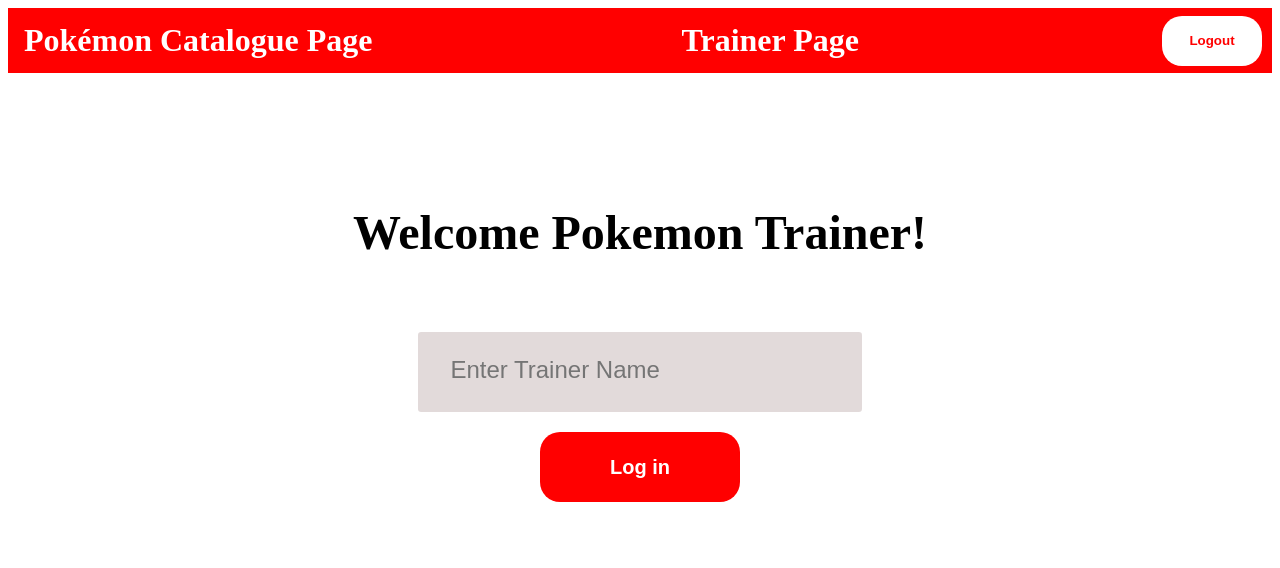
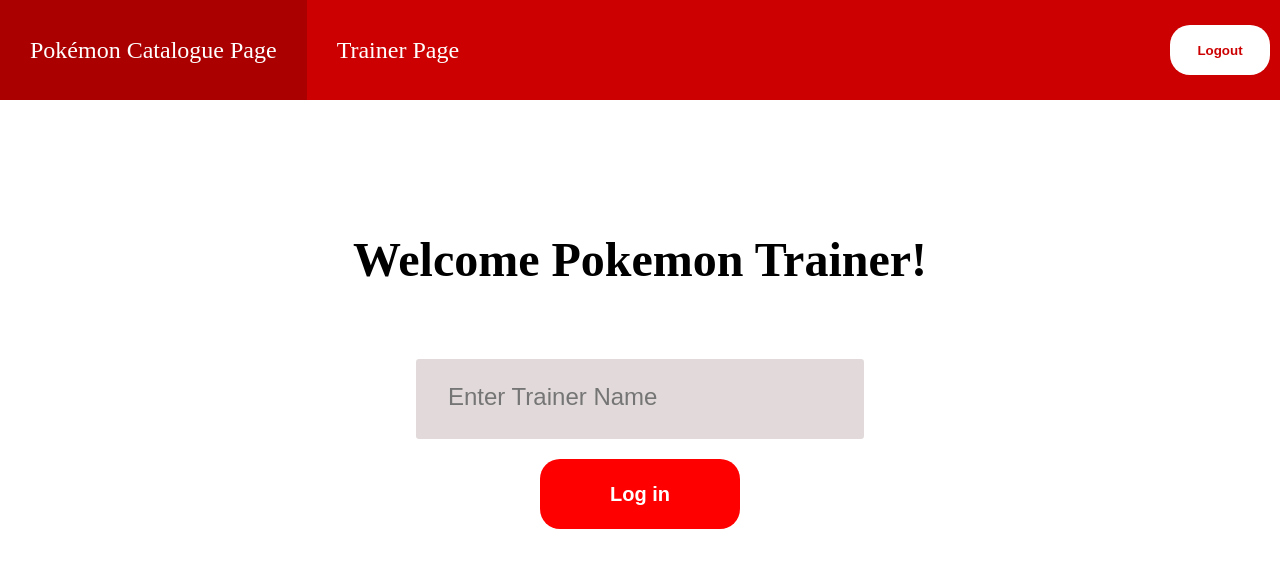
Before and after one commit to mikaellove/pokemon-trainer, an Angular app: page /login in a window 1280 px wide. Shown: the top 568 px of the page. Built offline with nearby package versions, Linux system fonts and the light colour scheme; no server answers; sample sign-in values are in the browser's storage.

Commit message:
style: added pokemon ball img to catched pokemons

```diff
--- a/src/app/components/navigation-bar/navigation-bar.component.html
+++ b/src/app/components/navigation-bar/navigation-bar.component.html
@@ -4,7 +4,7 @@
     <div *ngIf="username !== null" class="navbar-link-container">
       <a  routerLinkActive="active" routerLink="/pokemons" >Pokémon Catalogue Page</a>
       <a  routerLinkActive="active" routerLink="/trainer" >Trainer Page</a>
-      <button (click)="logout()" class="navbar-logout-btn">Logout</button>
     </div>
 
+    <button *ngIf="username !== null" (click)="logout()" class="navbar-logout-btn">Logout</button>
   </div>
--- a/src/app/components/navigation-bar/navigation-bar.component.scss
+++ b/src/app/components/navigation-bar/navigation-bar.component.scss
@@ -1,50 +1,43 @@
 .topnav {
-  background-color: red;
-  overflow: hidden;
+  background-color: #cc0000;
   display: flex;
+  height: 100px;
+  justify-content: space-between;
 }
-.navbar-link-container{
+.navbar-link-container {
   display: flex;
-  flex: 1;
-  justify-content: space-between;
-  align-items: center;
 }
 
 /* Style the links inside the navigation bar */
 .topnav a {
-  float: left;
-  color: #000000;
-  text-align: center;
-  padding: 14px 16px;
+  display: flex;
+  align-items: center;
+  padding: 30px;
   text-decoration: none;
-  font-size: 17px;
   color: white;
-  font-size: xx-large;
-  font-weight: 700;
+  font-size: x-large;
 }
 /* Change the color of links on hover */
 .topnav a:hover {
-  background-color: rgb(233, 75, 75);
+  background-color: #aa0000;
+}
+/* Add a color to the active/current link */
+.active {
+  background-color: #aa0000;
 }
 
-/* Add a color to the active/current link */
-.active {
-  background-color: rgb(233, 75, 75);
-}
-
-.navbar-logout-btn{
+.navbar-logout-btn {
   background-color: white;
   border: 0;
   border-radius: 20px;
-  color: red;
+  color: #cc0000;
   font-weight: 700;
   width: 100px;
   padding: 0.5fr;
   height: 50px;
   cursor: pointer;
-  margin: auto 10px ;
-
+  margin: auto 10px;
 }
-.navbar-logout-btn:hover{
+.navbar-logout-btn:hover {
   background-color: rgb(204, 203, 203);
 }
--- a/src/app/components/pokemon-card/pokemon-card.component.css
+++ b/src/app/components/pokemon-card/pokemon-card.component.css
@@ -7,20 +7,20 @@
     box-shadow: 0 4px 8px 0 rgba(0,0,0,0.2);
     width: min-content;
     padding: 10px;
+    background-color: white;
     /* cursor: pointer; */
 }
 
 
 .pokemon-card-remove-btn {
-    background-color: red;
+    background-color: blue;
     border: 0;
     border-radius: 20px;
     color: white;
     font-weight: 700;
     width: 100px;
     padding: 0.5fr;
-    height: 50px;
-    cursor: pointer;
+    height: 30px;
   }
 
   .pokemon-card-collect-btn {
@@ -31,7 +31,7 @@
     font-weight: 700;
     width: 100px;
     padding: 0.5fr;
-    height: 50px;
+    height: 30px;
     cursor: pointer;
   }
   .pokemon-card-collect-btn:hover{
--- a/src/app/components/pokemon-card/pokemon-card.component.html
+++ b/src/app/components/pokemon-card/pokemon-card.component.html
@@ -3,5 +3,5 @@
   <h4>{{ pokemon?.name }}</h4>
 
   <button *ngIf="!pokemon?.collected"  class="pokemon-card-collect-btn" (click)="onClickCatch()">Catch</button>
-  <button *ngIf="pokemon?.collected" class="pokemon-card-remove-btn">Collected</button>
+  <img *ngIf="pokemon?.collected" src="assets/pokeball.png" alt="pokeball" width="30"/>
 </div>
--- a/src/app/components/pokemon-collection-item/pokemon-collection-item.component.css
+++ b/src/app/components/pokemon-collection-item/pokemon-collection-item.component.css
@@ -10,7 +10,6 @@
 .pokemon-collection-item-info{
     height: min-content;
     text-align: center;
-    /* display: flex; */
 }
 h4{
     margin-top: 0;
@@ -24,7 +23,7 @@
   font-weight: 700;
   width: 100px;
   padding: 0.5fr;
-  height: 50px;
+  height: 30px;
   cursor: pointer;
 }
 .pokemon-collection-item-remove-btn:hover{
--- a/src/app/views/trainer-page/trainer-page.component.css
+++ b/src/app/views/trainer-page/trainer-page.component.css
@@ -2,4 +2,7 @@
     display: flex;
     flex-direction: row;
     gap: 10px;
+    flex-wrap: wrap;
+    margin: auto;
+    width: 70vw;
 }
--- a/src/styles.scss
+++ b/src/styles.scss
@@ -1 +1,5 @@
 /* You can add global styles to this file, and also import other style files */
+body {
+    margin: 0;
+    padding: 0;
+  }
```
Also changed, not shown: src/assets/pokeball.png (added).
